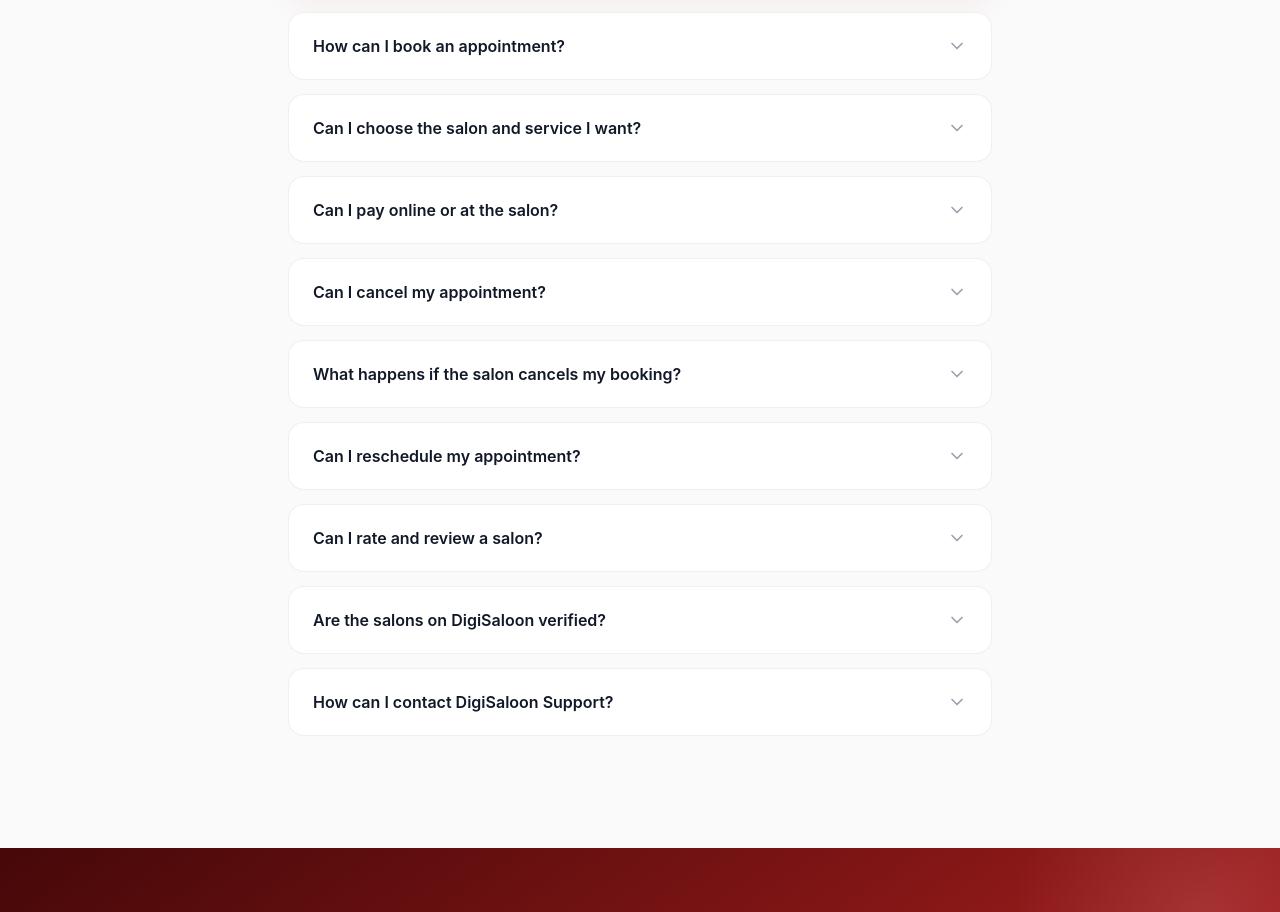
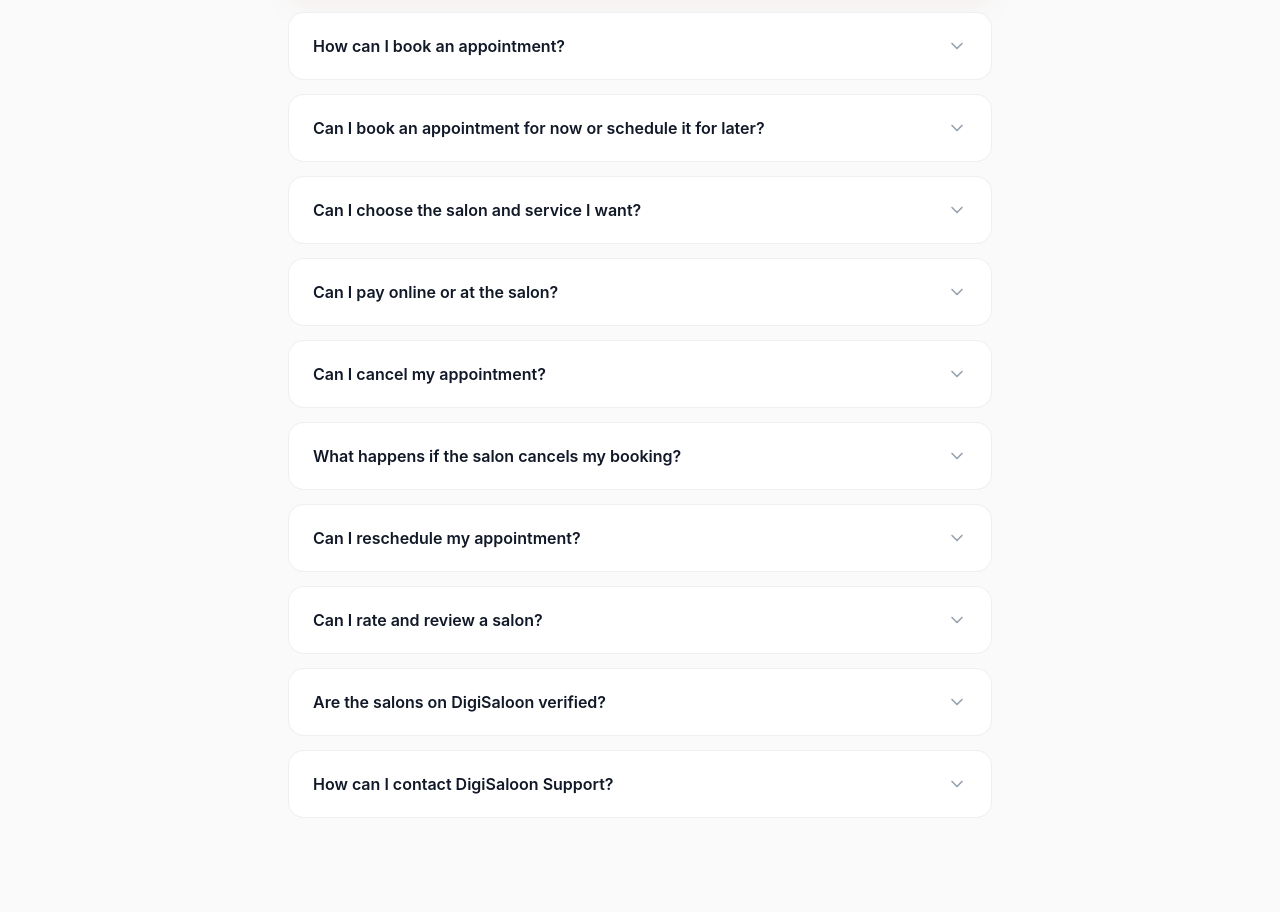
Before and after one commit to mayankl001/Digi, a React (Vite) app: page / in a window 1280 px wide. Shown: the part 6118-7030 px from the top of the page. Built offline with nearby package versions, Linux system fonts and the light colour scheme; no server answers; the database is empty.

Commit message:
update FAQ

```diff
--- a/src/app/components/FAQ.tsx
+++ b/src/app/components/FAQ.tsx
@@ -6,6 +6,7 @@ import { motion, AnimatePresence } from "motion/react";
 const faqs = [
   { q: "What is DigiSaloon?", a: "DigiSaloon is a salon booking platform that helps you discover salons, explore services and prices, check available slots, and book appointments easily." },
   { q: "How can I book an appointment?", a: "Simply select your preferred salon, choose a service, select an available date and time, and confirm your booking through DigiSaloon." },
+  { q: "Can I book an appointment for now or schedule it for later?", a: "Yes. DigiSaloon offers both Live Booking and Schedule Booking. You can book an available salon slot for immediate service through Live Booking or select a future date and time through Schedule Booking, depending on the salon's availability." },
   { q: "Can I choose the salon and service I want?", a: "Yes. You can browse available salons and select the services that best suit your requirements." },
   { q: "Can I pay online or at the salon?", a: "Yes. Depending on the salon and booking, you can either pay online during booking or choose the Pay at Salon option." },
   { q: "Can I cancel my appointment?", a: "Yes. You can cancel eligible bookings from the app. Applicable cancellation charges and refunds are based on DigiSaloon's Cancellation & Refund Policy." },
```
